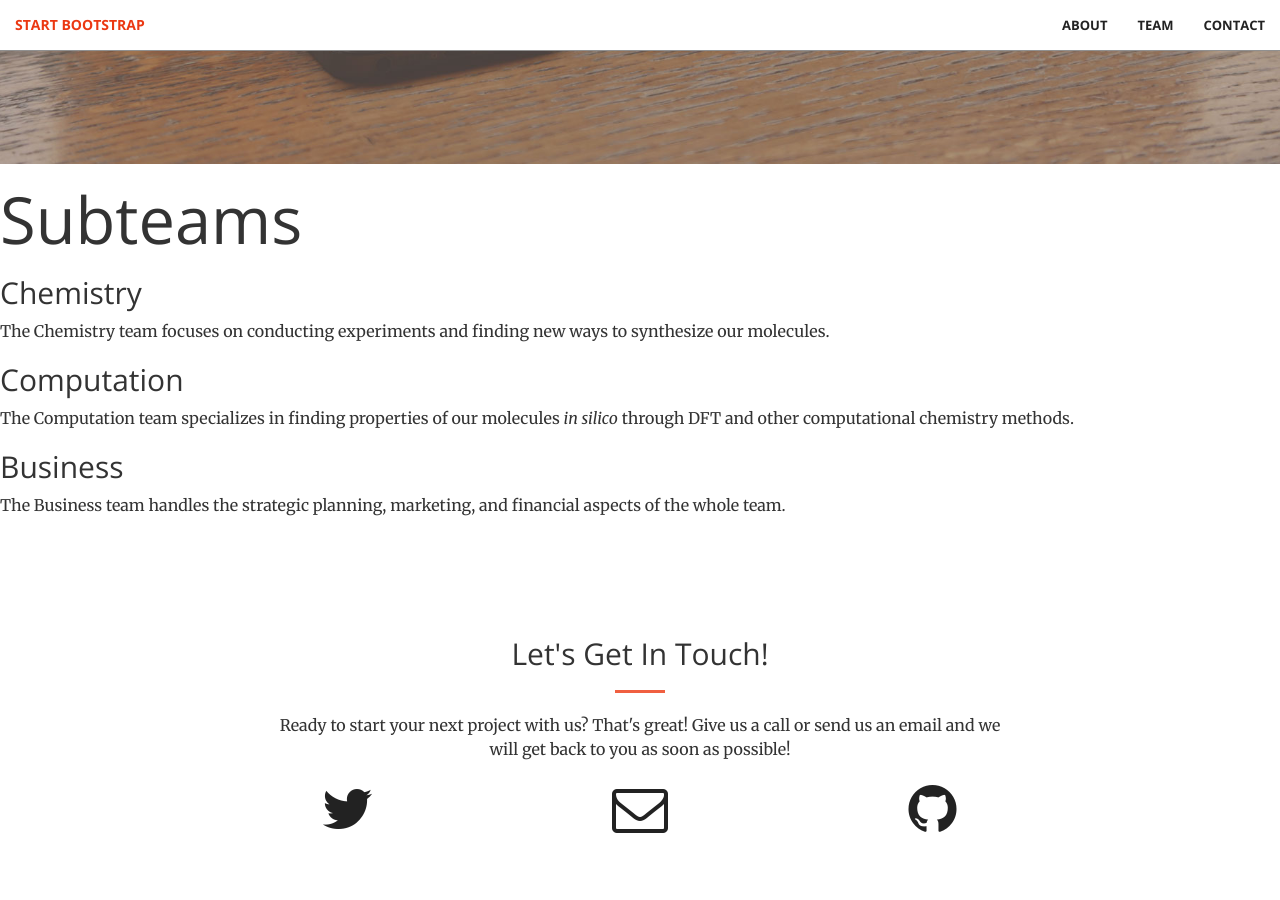
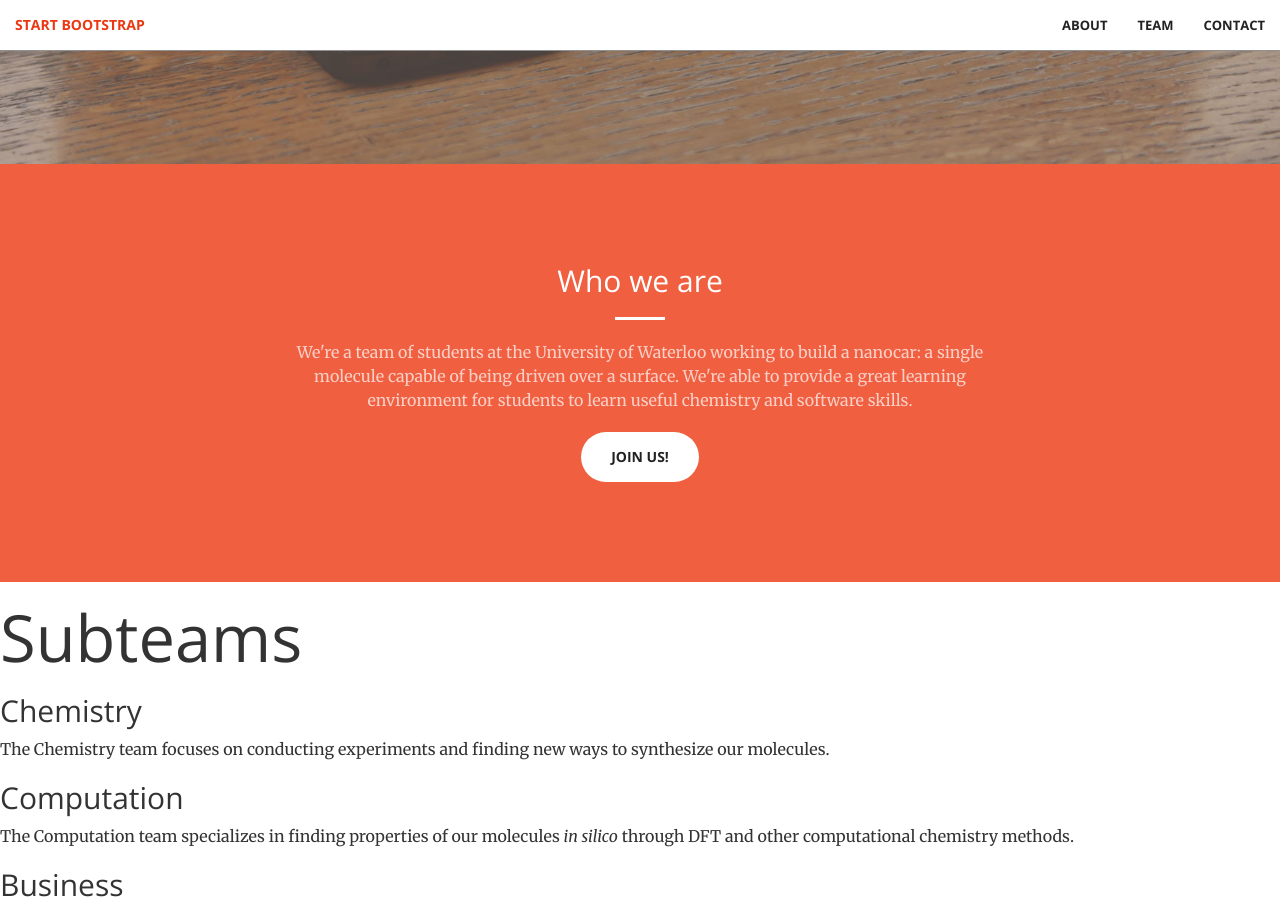
Before and after one commit to UWFormulaN/new_website2, a Jekyll site: the page built from index.html, in a window 1280 px wide and 900 px high, scrolled down 736 px. Built offline with Jekyll 4.4.1, drawn with Linux system fonts in a browser that asks for light colours; some of the changed text lies outside the part shown.

Commit message:
Added About, Add team photo section

```diff
--- /dev/null
+++ b/_includes/about_us.html
@@ -0,0 +1,12 @@
+<section class="bg-primary" id="about">
+    <div class="container">
+        <div class="row">
+            <div class="col-lg-8 col-lg-offset-2 text-center">
+                <h2 class="section-heading">Who we are</h2>
+                <hr class="light">
+                <p class="text-faded">We're a team of students at the University of Waterloo working to build a nanocar: a single molecule capable of being driven over a surface. We're able to provide a great learning environment for students to learn useful chemistry and software skills.</p>
+                <a href="#" class="btn btn-default btn-xl">Join Us!</a>
+            </div>
+        </div>
+    </div>
+</section>
--- a/_includes/call-to-action.html
+++ /dev/null
@@ -1,12 +0,0 @@
-<section class="bg-primary" id="about">
-    <div class="container">
-        <div class="row">
-            <div class="col-lg-8 col-lg-offset-2 text-center">
-                <h2 class="section-heading">We've got what you need!</h2>
-                <hr class="light">
-                <p class="text-faded">Start Bootstrap has everything you need to get your new website up and running in no time! All of the templates and themes on Start Bootstrap are open source, free to download, and easy to use. No strings attached!</p>
-                <a href="#" class="btn btn-default btn-xl">Get Started!</a>
-            </div>
-        </div>
-    </div>
-</section>
--- a/_includes/team_photos.html
+++ b/_includes/team_photos.html
@@ -0,0 +1,42 @@
+<section id="ChemTeam">
+    <div class="container">
+        <div class="row">
+            <div class="col-lg-12 text-center">
+                <h2 class="section-heading">Chemistry Team</h2>
+                <hr class="primary">
+            </div>
+        </div>
+    </div>
+    <div class="container">
+        <div class="row">
+            <div class="col-lg-3 col-md-6 text-center">
+                <div class="service-box">
+                    <i class="fa fa-4x fa-diamond wow bounceIn text-primary"></i>
+                    <h3>Mark Ositashvili</h3>
+                    <p class="text-muted">Chemistry Team Lead.</p>
+                </div>
+            </div>
+            <div class="col-lg-3 col-md-6 text-center">
+                <div class="service-box">
+                    <i class="fa fa-4x fa-paper-plane wow bounceIn text-primary" data-wow-delay=".1s"></i>
+                    <h3>Ria Baijal</h3>
+                    <!--<p class="text-muted">You can use this theme as is, or you can make changes!</p>-->
+                </div>
+            </div>
+            <div class="col-lg-3 col-md-6 text-center">
+                <div class="service-box">
+                    <i class="fa fa-4x fa-newspaper-o wow bounceIn text-primary" data-wow-delay=".2s"></i>
+                    <h3>Nathan Frey</h3>
+                    <!--<p class="text-muted">We update dependencies to keep things fresh.</p>-->
+                </div>
+            </div>
+            <div class="col-lg-3 col-md-6 text-center">
+                <div class="service-box">
+                    <i class="fa fa-4x fa-heart wow bounceIn text-primary" data-wow-delay=".3s"></i>
+                    <h3>Luke Sinka</h3>
+                    <!--<p class="text-muted">You have to make your websites with love these days!</p>-->
+                </div>
+            </div>
+        </div>
+    </div>
+</section>
--- a/_layouts/front.html
+++ b/_layouts/front.html
@@ -6,6 +6,7 @@
 <body id="page-top">
   {% include nav.html %}
   {% include header.html %}
+  {% include about_us.html %}
   <!--{% include call-to-action.html %}
   {% include services.html %}
   {% include portfolio.html %}
```
